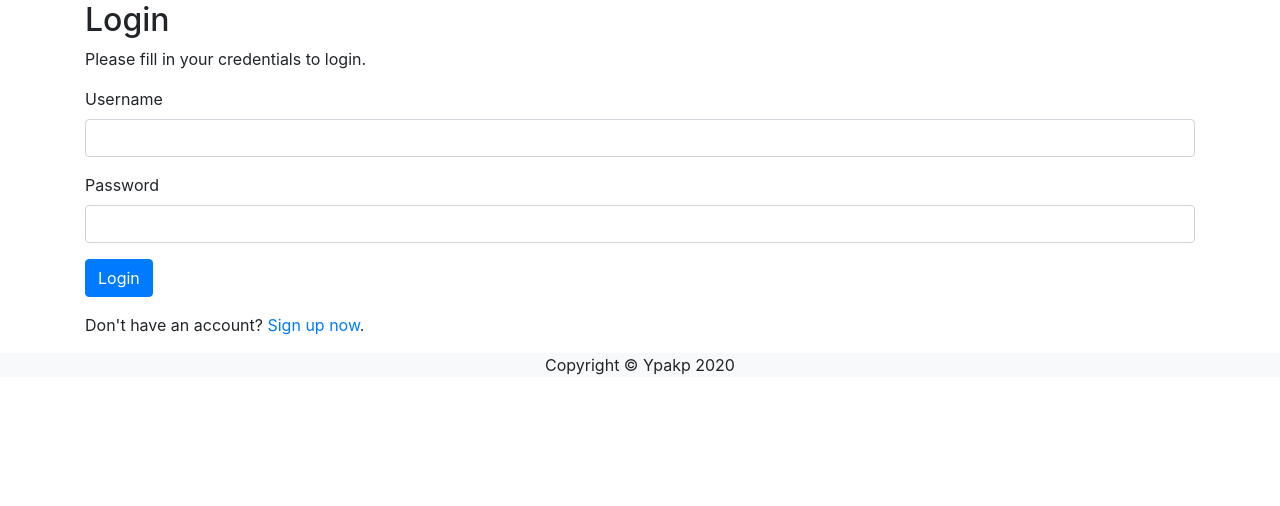
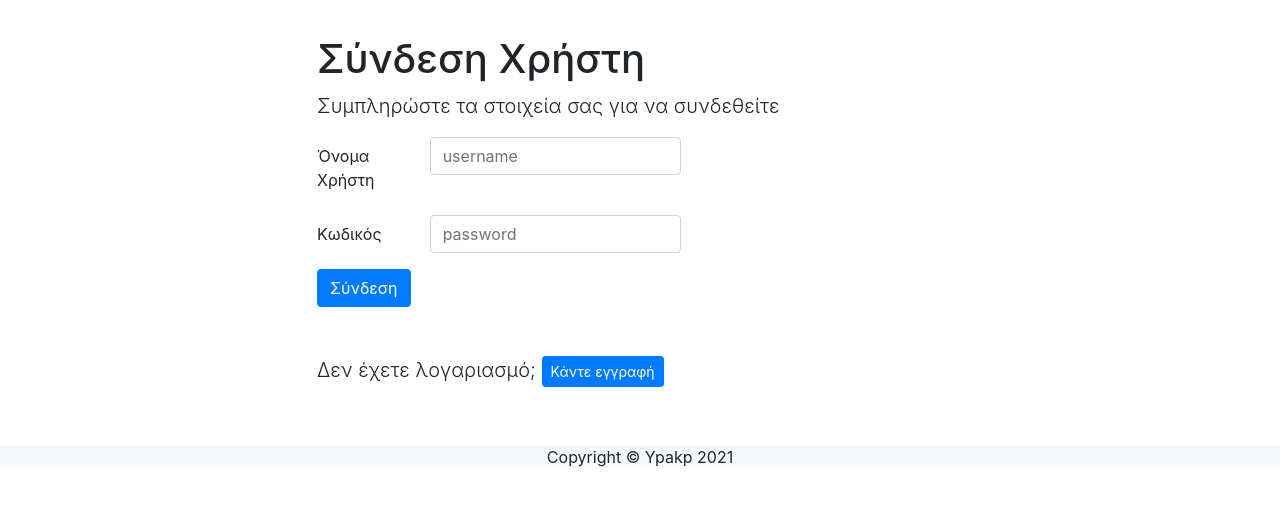
Before and after one commit to ks46/Human-Computer-Interaction, a PHP site: page /login.php in a window 1280 px wide. Shown: the part 79-585 px from the top of the page. Run offline with PHP 8.4, Linux system fonts and the light colour scheme.

Commit message:
* login form ok * register form in progress

```diff
--- a/startbootstrap-modern-business-gh-pages/bottom.php
+++ b/startbootstrap-modern-business-gh-pages/bottom.php
@@ -1,7 +1,7 @@
 <!-- NOTE: Footer section starts here -->
 <footer class="py-0 bg-light">
   <div class="container">
-    <p class="m-0 text-center">Copyright &copy; Ypakp 2020</p>
+    <p class="m-0 text-center">Copyright &copy; Ypakp 2021</p>
   </div>
 </footer>
 <!-- NOTE: Footer section ends here -->
--- a/startbootstrap-modern-business-gh-pages/index-level/login.php
+++ b/startbootstrap-modern-business-gh-pages/index-level/login.php
@@ -22,14 +22,14 @@ if($_SERVER["REQUEST_METHOD"] == "POST") {
 
   // Check if username is empty
   if(empty(trim($_POST["username"]))){
-      $username_err = "Please enter username.";
+      $username_err = "Εισάγετε το όνομα χρήστη σας.";
   } else{
       $username = trim($_POST["username"]);
   }
 
   // Check if password is empty
   if(empty(trim($_POST["password"]))){
-      $password_err = "Please enter your password.";
+      $password_err = "Εισάγετε τον κωδικό σας.";
   } else{
       $password = trim($_POST["password"]);
   }
@@ -65,19 +65,19 @@ if($_SERVER["REQUEST_METHOD"] == "POST") {
               $_SESSION["AFM"] = $AFM;
               $_SESSION["username"] = $username;
 
-              // Redirect user to welcome page
+              // Redirect user to welcome page      // TODO: redirect to user's profile ???
               header("location: index.php");
             } else {
               // Display an error message if password is not valid
-              $password_err = "The password you entered was not valid.";
+              $password_err = "Λανθασμένος κωδικός.";
             }
           }
         } else {
           // Display an error message if username doesn't exist
-          $username_err = "No account found with that username.";
+          $username_err = "Δεν υπάρχει λογαριασμός με αυτό το όνομα χρήστη.";
         }
       } else {
-        echo "Oops! Something went wrong. Please try again later.";
+        echo "Παρουσιάστηκε κάποιο σφάλμα, παρακαλώ δοκιμάστε ξανά αργότερα.";
       }
 
       // Close statement
@@ -95,28 +95,40 @@ $title = "Σύνδεση Χρήστη";
 require_once "../top.php" ?>
 
 
-    <div class="container mt-4">
-      <!-- <p>
-        <?php echo password_hash("geokouv89", PASSWORD_DEFAULT); ?>
-      </p> -->
-        <h2>Login</h2>
-        <p>Please fill in your credentials to login.</p>
+<div class="container mt-5">
+  <!-- NOTE: form section starts here -->
+  <section style="margin: auto; width: 60%; padding: 10px;">
+  <!-- <section style="padding: 70px 0;  text-align: center;"> -->
+    <h1>Σύνδεση Χρήστη</h1>
+    <p class="lead">Συμπληρώστε τα στοιχεία σας για να συνδεθείτε</p>
+
     <form action="<?php echo htmlspecialchars($_SERVER["PHP_SELF"]); ?>" method="post">
-            <div class="form-group <?php echo (!empty($username_err)) ? 'has-error' : ''; ?>">
-                <label>Username</label>
-                <input type="text" name="username" class="form-control" value="<?php echo $username; ?>">
+      <!-- Username -->
+      <div class="form-group row <?php echo (!empty($username_err)) ? 'has-error' : ''; ?>">
+        <label for="username" class="col-sm-2 col-form-label">Όνομα Χρήστη</label>
+        <div class="col-lg-5">
+          <input type="text" name="username" class="form-control" value="<?php echo $username; ?>" id="username" placeholder="username" required>
+        </div>
         <span class="help-block"><?php echo $username_err; ?></span>
       </div>
-            <div class="form-group <?php echo (!empty($password_err)) ? 'has-error' : ''; ?>">
-                <label>Password</label>
-                <input type="password" name="password" class="form-control">
+
+      <!-- Password -->
+      <div class="form-group row <?php echo (!empty($password_err)) ? 'has-error' : ''; ?>">
+        <label for="password" class="col-sm-2 col-form-label">Κωδικός</label>
+        <div class="col-lg-5">
+          <input type="password" name="password" class="form-control" value="<?php echo $password; ?>" id="password" placeholder="password" required>
+        </div>
         <span class="help-block"><?php echo $password_err; ?></span>
       </div>
+
+      <!-- Submit Button -->
       <div class="form-group">
-                <input type="submit" class="btn btn-primary" value="Login">
+          <input type="submit" class="btn btn-primary" value="Σύνδεση">
       </div>
-            <p>Don't have an account? <a href="register.php">Sign up now</a>.</p>
+      <p class="lead my-5">Δεν έχετε λογαριασμό; <a class="btn btn-sm btn-primary" href="register.php">Κάντε εγγραφή</a></p>
     </form>
+  </section>
+  <!-- NOTE: form section ends here -->
 </div>
 
 <?php require_once "../bottom.php"; ?>
--- a/startbootstrap-modern-business-gh-pages/top.php
+++ b/startbootstrap-modern-business-gh-pages/top.php
@@ -92,7 +92,9 @@ if(!isset($_SESSION)) {
                 // Check if the user is already logged in, if yes then show user's name
                 if(isset($_SESSION["loggedin"]) && $_SESSION["loggedin"] === true) {
               ?>
-                  <a class="nav-link text-dark" href="#">Username</a>
+                  <a class="nav-link text-dark" href="#">
+                    <?php echo $_SESSION["username"] ?>
+                  </a>
               <?php } else { ?>
                   <a class="nav-link text-dark" href="../index-level/login.php">Σύνδεση</a>
               <?php } ?>
```
Also changed, not shown: startbootstrap-modern-business-gh-pages/index-level/register.php (+139 -40 lines), startbootstrap-modern-business-gh-pages/index-level/user-profile.php (added, +23 -0 lines). Lines whose indentation alone changed are shown as unchanged.
